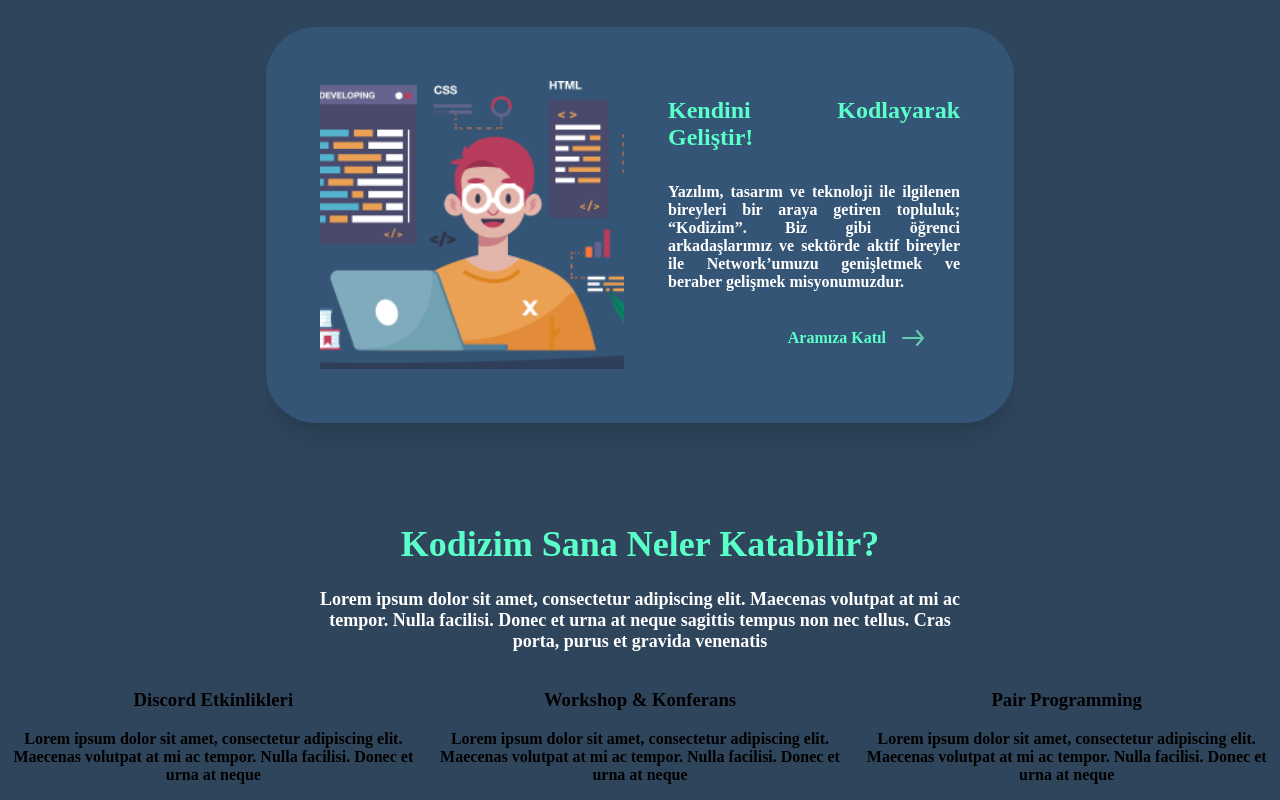
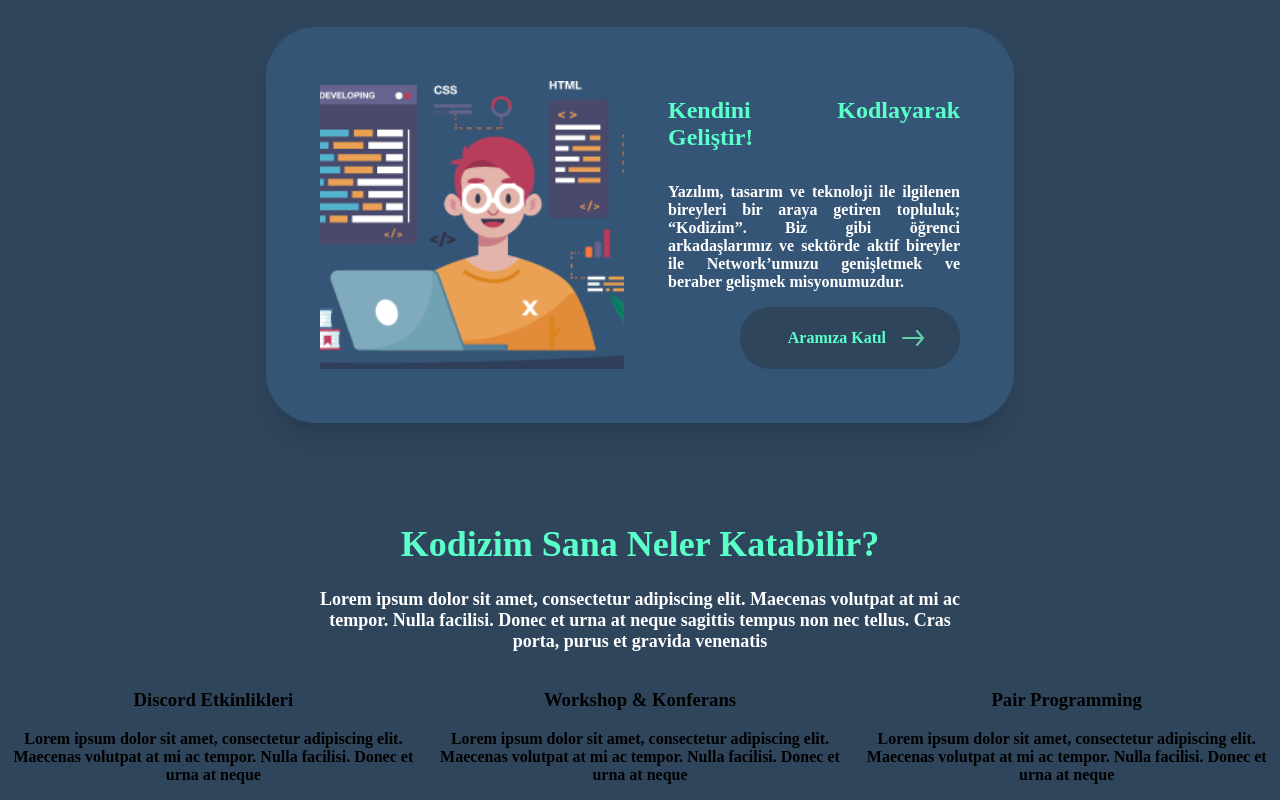
Before and after one commit to kodizim/kodizim, a Next.js app: page / in a window 1280 px wide. Shown: the part 831-1631 px from the top of the page. Built offline with nearby package versions, Linux system fonts and the light colour scheme.

Commit message:
feat: add variant on Button

```diff
--- a/components/Button/index.js
+++ b/components/Button/index.js
@@ -4,7 +4,7 @@ import cn from "classnames";
 import DiscordIcon from "@svg/DiscordIcon";
 import { ArrowRight } from "@svg";
 
-function Button({ children = "Aramıza Katıl", option }) {
+function Button({ children = "Aramıza Katıl", option, bgOnShadow }) {
   return (
     <>
       {option === "main" && <div className={cn(styles.main)}>{children} </div>}
@@ -15,7 +15,7 @@ function Button({ children = "Aramıza Katıl", option }) {
         </div>
       )}
       {option === "join" && (
-        <div className={cn(styles.join)}>
+        <div className={cn(styles.join, bgOnShadow && styles.bgOnShadow)}>
           <p> {children} </p>
           <ArrowRight />
         </div>
--- a/components/Button/index.module.css
+++ b/components/Button/index.module.css
@@ -10,6 +10,10 @@
   @apply flex items-center max-w-max bg-shadow py-6 px-36 rounded-2xl cursor-pointer;
 }
 
+.bgOnShadow {
+  @apply bg-primary;
+}
+
 .join p {
   @apply pl-12 text-secondary pr-16;
 }
--- a/components/section/index.js
+++ b/components/section/index.js
@@ -16,7 +16,7 @@ export default function Section() {
           gelişmek misyonumuzdur.
         </p>
         <div className={styles.btnWrapper}>
-          <Button option="join" />
+          <Button option="join" bgOnShadow />
         </div>
       </div>
     </div>
```
